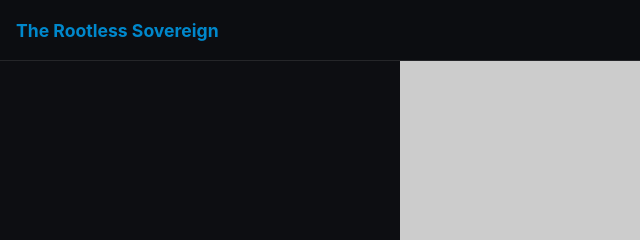
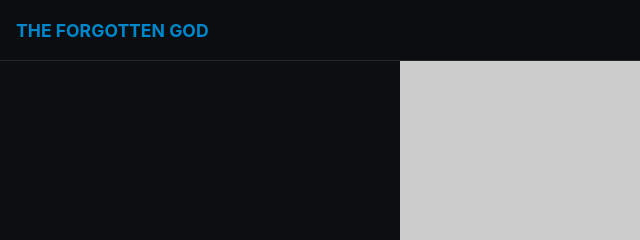
Before and after one commit to chimekokenji45-droid/webtoon-spark, a plain HTML site: page index.html in a window 1280 px wide. Shown: the top 240 px of the page, 0-640 px from the left. Drawn offline with Linux system fonts and the light colour scheme; placeholder pictures from the web are drawn by us.

Commit message:
Update comic title from 'The Rootless Sovereign' to 'THE FORGOTTEN GOD'

```diff
--- a/index.html
+++ b/index.html
@@ -125,7 +125,7 @@
 <body>
 
   <header>
-    <div class="comic-title">The Rootless Sovereign</div>
+    <div class="comic-title">THE FORGOTTEN GOD</div>
     <select id="chapterSelect" onchange="changeChapter()">
       <option value="1">Chapter 1</option>
       <option value="2">Chapter 2</option>
```
